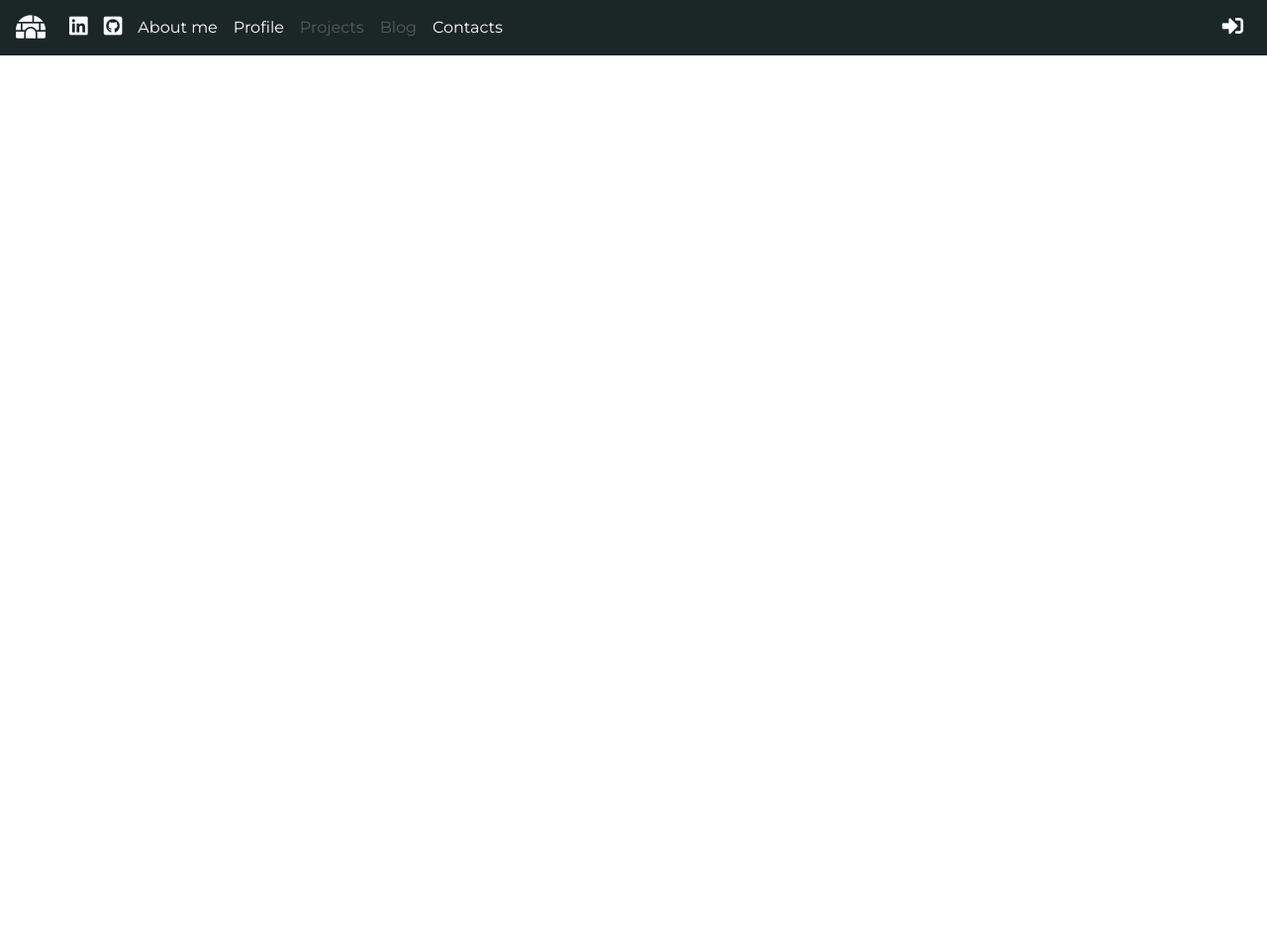
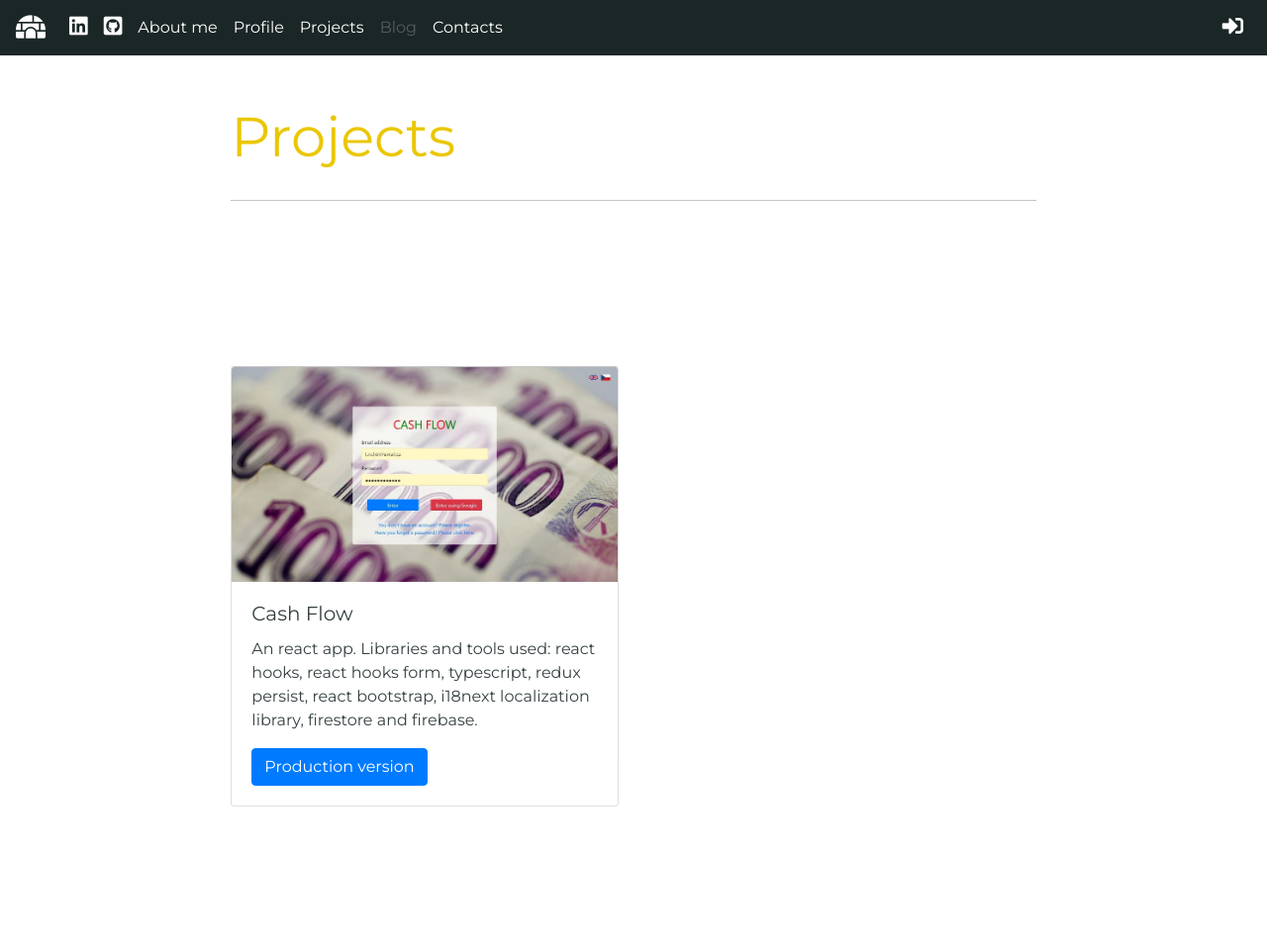
Before and after one commit to TomRichtr/my_personal_website, a Django app: page /projects/ in a window 1280 px wide. Shown: the whole page at 99% size. Before the commit the page ends 56 px from the top, so only its background shows below. Run offline with Django 3.2, Linux system fonts and the light colour scheme; some libraries are stand-ins or nearby versions.

Commit message:
skills part adjustment, projects part updated

```diff
--- a/static/css/style.css
+++ b/static/css/style.css
@@ -1,7 +1,7 @@
 .index-name {
   text-shadow: 0px 0px 10px black;
   margin-top: 90px;
-  color:white;
+  color: white;
   font-size: 3.5rem;
   border-bottom-color: white;
   border-bottom-style: solid;
@@ -24,26 +24,26 @@
   color: white;
 }
 
-.navbar.navbar-expand-lg.navbar-dark.fixed-top{
-  background-color: #1B2627;
+.navbar.navbar-expand-lg.navbar-dark.fixed-top {
+  background-color: #1b2627;
 }
 
 .fas.fa-phone-alt {
   margin-left: 1px;
   margin-right: 16px;
-  color:#eac700;
+  color: #eac700;
 }
 
 .fas.fa-envelope {
   margin-left: 1px;
   margin-right: 17px;
-  color:#eac700;
+  color: #eac700;
 }
 
 .fab.fa-skype {
   margin-left: 3px;
   margin-right: 20px;
-  color:#eac700;
+  color: #eac700;
 }
 
 .alert {
@@ -109,13 +109,13 @@ html {
 .contacts-container {
   display: flex;
   margin-bottom: 10px;
-  padding:0;
+  padding: 0;
   cursor: pointer;
   text-decoration: underline;
 }
 
 .contacts-container:hover {
-  color:#eac700;
+  color: #eac700;
 }
 
 .carousel-control-prev-icon {
@@ -151,7 +151,7 @@ html {
 }
 
 @media (max-width: 45rem) {
-  .page-title  {
+  .page-title {
     margin-top: 15%;
   }
 }
@@ -229,9 +229,13 @@ html {
 }
 
 .sign-up-button {
-  margin-top:17px;
+  margin-top: 17px;
 }
 
 .sub-title.authentication {
   margin-bottom: 15px;
 }
+
+.projects-first-row {
+  margin-top: 150px;
+}
--- a/templates/_navbar.html
+++ b/templates/_navbar.html
@@ -26,7 +26,7 @@
       </li>
 
       <li class="nav-item">
-        <a class="nav-link disabled menu-link" href="{% url 'personal_website:projects' %}">Projects</a>
+        <a class="nav-link menu-link active" href="{% url 'personal_website:projects' %}">Projects</a>
       </li>
 
       <li class="nav-item">
--- a/templates/profile/profile.html
+++ b/templates/profile/profile.html
@@ -12,7 +12,6 @@
         {% include "profile/_courses.html" %}
         {% include "profile/_certificates.html" %}
         {% include "profile/_skills.html" %}
-        {% include "profile/_tools.html" %}
         {% include "profile/_languages.html" %}
       </div>
     </div>
--- a/templates/projects/projects.html
+++ b/templates/projects/projects.html
@@ -1,4 +1,44 @@
-{% extends "base.html" %}
-{% load static %}
-{% block content %}
+{% extends "base.html" %} {% load static %} {% block content %}
+<div class="row">
+  <div class="col-sm col-md-2 col-lg-2"></div>
+  <div class="col-sm-12 col-md-8 col-lg-8">
+    <div class="jumbotron jumbotron-fluid regular-pages">
+      <div class="container">
+        <h1 class="page-title">Projects</h1>
+        <h5 class="sub-title"></h5>
+        <div class="row projects-first-row">
+          <div class="col-sm-6">
+            <div class="card" style="width: 100%">
+              <img
+                src="{% static 'pictures\cashflow.jpg' %}"
+                class="card-img-top"
+                alt="..."
+              />
+              <div class="card-body">
+                <h5 class="card-title">Cash Flow</h5>
+                <p class="card-text">
+                  An react app. Libraries and tools used: react hooks, react
+                  hooks form, typescript, redux persist, react bootstrap,
+                  i18next localization library, firestore and firebase.
+                </p>
+                <a
+                  href="https://budget-app-react-8270b.web.app/"
+                  class="btn btn-primary"
+                  >Production version</a
+                >
+              </div>
+            </div>
+          </div>
+          <div class="col-sm-6"></div>
+        </div>
+        <div class="row">
+          <div class="col-sm-6"></div>
+          <div class="col-sm-6"></div>
+        </div>
+      </div>
+    </div>
+
+    <div class="col-sm col-md-2 col-lg-2"></div>
+  </div>
+</div>
 {% endblock %}
```
Also changed, not shown: templates/profile/_skills.html (+25 -48 lines), templates/profile/_tools.html (deleted, +0 -107 lines), static/pictures/cashflow.jpg (added), 1 other file.
